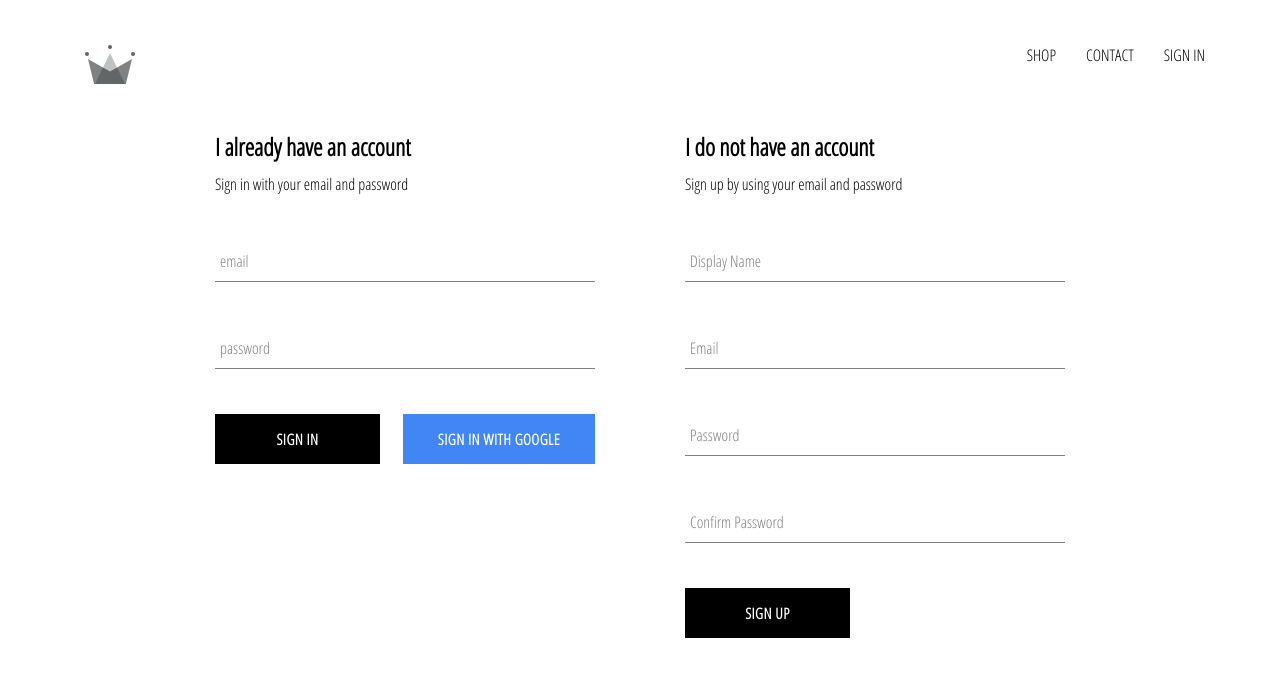
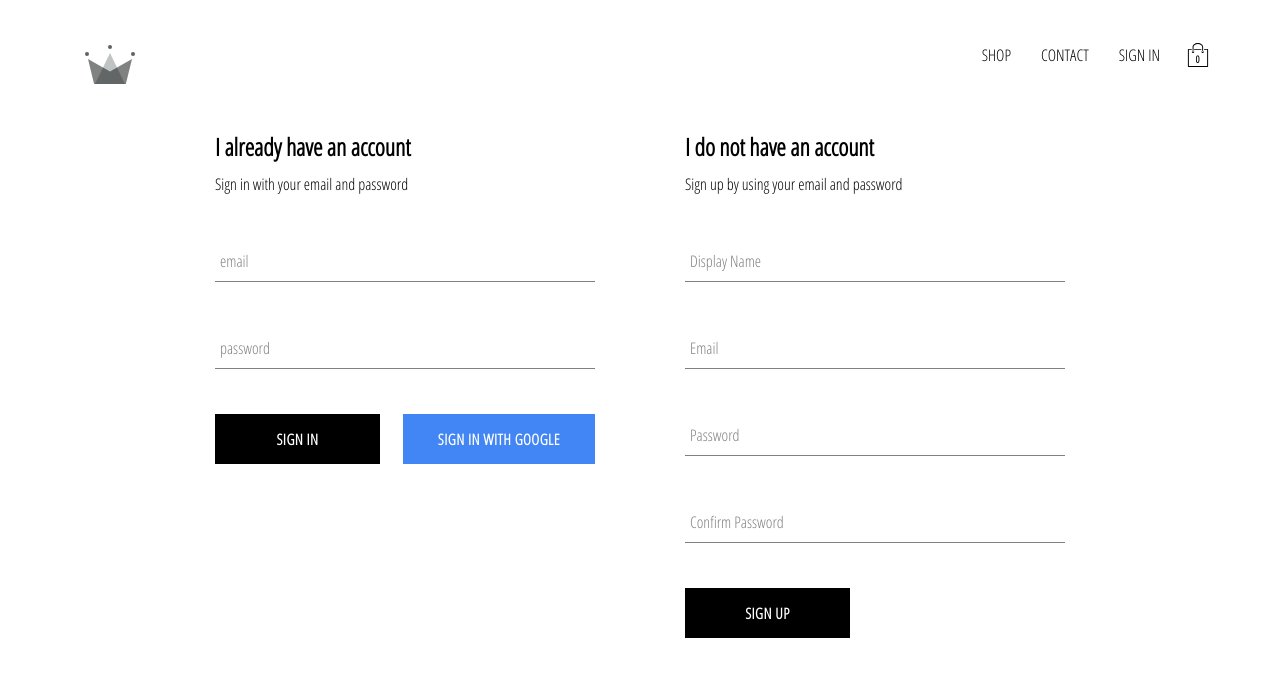
Before and after one commit to MochFadilR/projek-ecommerce-fadil, a React (Create React App) app: page /signin in a window 1280 px wide. Shown: the top 676 px of the page. Built offline with nearby package versions, Linux system fonts and the light colour scheme; no server answers.

Commit message:
added cartIcon and cartDropdown components, also implemented cartReducer

```diff
--- /dev/null
+++ b/src/components/cartDropdown/cartDropdown.jsx
@@ -0,0 +1,16 @@
+import React from 'react'
+
+import CustomButton from '../custom-button/custom-button'
+
+import './cartDropdown.scss'
+
+const CartDropdown = () => {
+  return (
+    <div className='cart-dropdown'>
+        <div className='cart-items'></div>
+        <CustomButton>CHECKOUT</CustomButton>
+    </div>
+  )
+}
+
+export default CartDropdown
--- /dev/null
+++ b/src/components/cartDropdown/cartDropdown.scss
@@ -0,0 +1,24 @@
+.cart-dropdown {
+  position: absolute;
+  width: 240px;
+  height: 340px;
+  display: flex;
+  flex-direction: column;
+  padding: 20px;
+  border: 1px solid black;
+  background-color: white;
+  top: 90px;
+  right: 40px;
+  z-index: 5;
+
+  .cart-items {
+    height: 240px;
+    display: flex;
+    flex-direction: column;
+    overflow: scroll;
+  }
+
+  button {
+    margin-top: auto;
+  }
+}
--- /dev/null
+++ b/src/components/cartIcon/cartIcon.jsx
@@ -0,0 +1,22 @@
+import React from 'react'
+
+import { ReactComponent as ShoppingIcon } from '../../assets/shopping-bag.svg'
+import { connect } from 'react-redux'
+import { toggleCartHidden } from '../../redux/cart/cartAction'
+
+import './cartIcon.scss'
+
+const CartIcon = ({ toggleCartHidden }) => {
+  return (
+    <div className='cart-icon' onClick={ toggleCartHidden }>
+        <ShoppingIcon className='shopping-icon' />
+        <span className='item-count'>0</span>
+    </div>
+  )
+}
+
+const mapDispatchToProps = dispatch => ({
+    toggleCartHidden: () => dispatch(toggleCartHidden())
+  })
+
+export default connect(null, mapDispatchToProps)(CartIcon)
--- /dev/null
+++ b/src/components/cartIcon/cartIcon.scss
@@ -0,0 +1,21 @@
+.cart-icon {
+  width: 45px;
+  height: 45px;
+  position: relative;
+  display: flex;
+  align-items: center;
+  justify-content: center;
+  cursor: pointer;
+
+  .shopping-icon {
+    width: 24px;
+    height: 24px;
+  }
+
+  .item-count {
+    position: absolute;
+    font-size: 10px;
+    font-weight: bold;
+    bottom: 12px;
+  }
+}
--- a/src/components/header/header.jsx
+++ b/src/components/header/header.jsx
@@ -3,11 +3,14 @@
 import { auth } from '../../firebase/firebase.js'
 import { connect } from 'react-redux'
 
+import CartIcon from '../cartIcon/cartIcon.jsx'
+import CartDropdown from '../cartDropdown/cartDropdown.jsx'
+
 import { ReactComponent as Logo } from '../../assets/crown.svg'
 
 import './header.scss'
 
-const Header = ({ currentUser }) => {
+const Header = ({ currentUser, hidden }) => {
   return (
     <div className='header'>
       <Link className='logo-container' to='/'>
@@ -29,13 +32,16 @@
             SIGN IN
           </Link>
         )}
+        <CartIcon/>
       </div>
+      { hidden ? null : <CartDropdown /> }
     </div>
   )
 }
 
-const mapStateToProps = state => ({
-  currentUser: state.user.currentUser
+const mapStateToProps = ({user: { currentUser }, cart: { hidden }}) => ({
+  currentUser,
+  hidden
 })
 
 export default connect(mapStateToProps)(Header)
--- /dev/null
+++ b/src/redux/cart/cartAction.js
@@ -0,0 +1,5 @@
+import { CartActionTypes } from "./cartType";
+
+export const toggleCartHidden = () => ({
+    type: CartActionTypes.TOGGLE_CART_HIDDEN
+})
--- /dev/null
+++ b/src/redux/cart/cartReducer.js
@@ -0,0 +1,20 @@
+import { CartActionTypes } from "./cartType";
+
+const INITIAL_STATE = {
+    hidden: true
+}
+
+const cartReducer = (state = INITIAL_STATE, action) => {
+    switch (action.type) {
+        case CartActionTypes.TOGGLE_CART_HIDDEN:
+            return {
+                ...state,
+                hidden: !state.hidden
+            }
+
+        default:
+            return state;
+    }
+}
+
+export default cartReducer
--- /dev/null
+++ b/src/redux/cart/cartType.js
@@ -0,0 +1,3 @@
+export const CartActionTypes = {
+    TOGGLE_CART_HIDDEN: 'TOGGLE_CART_HIDDEN'
+}
--- a/src/redux/root-reducer.js
+++ b/src/redux/root-reducer.js
@@ -1,7 +1,9 @@
 import { combineReducers } from "redux";
 
 import userReducer from "./user/userReducer";
+import cartReducer from "./cart/cartReducer";
 
 export default combineReducers({
-    user: userReducer
+    user: userReducer,
+    cart: cartReducer
 })
```
Also changed, not shown: src/assets/shopping-bag.svg (added). Lines whose indentation alone changed are shown as unchanged.
